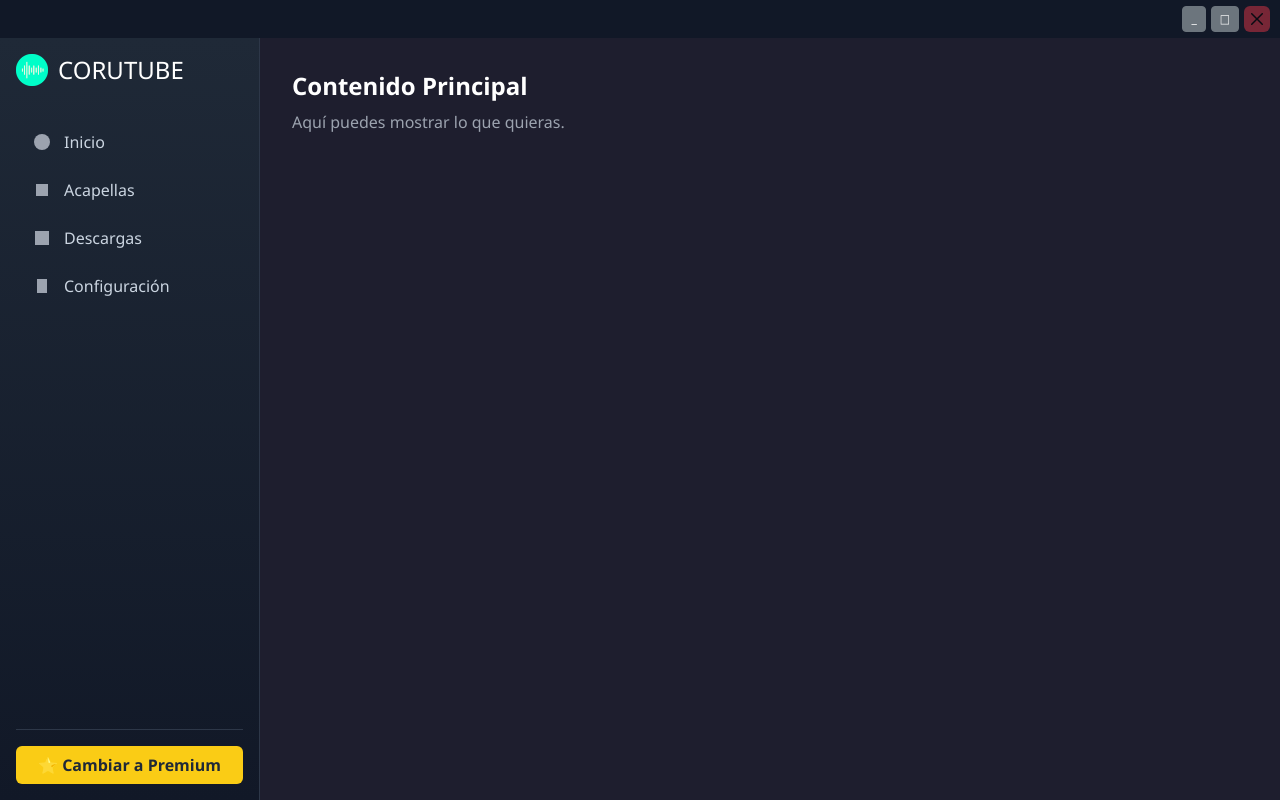
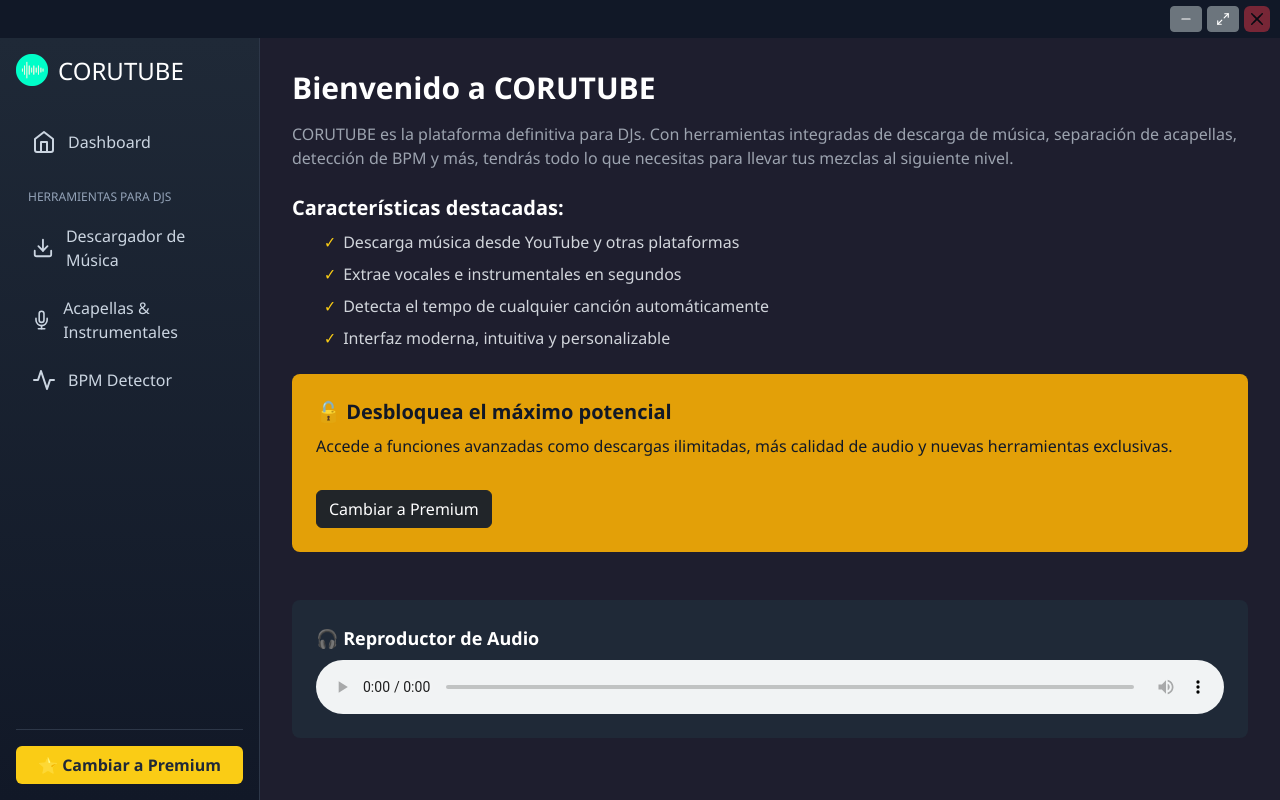
Before and after one commit to Corujotobiasok/platform_djs, a Python web app: template templates/index.html in a window 1280 px wide. Run offline with Jinja, Linux system fonts and the light colour scheme; the template is opened without the code that fills it, so the values that code supplies are empty; some libraries are stand-ins or nearby versions.

Commit message:
diseño ya casiuu terminado

```diff
--- a/templates/index.html
+++ b/templates/index.html
@@ -5,17 +5,16 @@
   <title>App con barra personalizada</title>
   <link href="https://cdn.jsdelivr.net/npm/flowbite@3.1.2/dist/flowbite.min.css" rel="stylesheet" />
   <link href="https://cdn.jsdelivr.net/npm/bootstrap@5.3.3/dist/css/bootstrap.min.css" rel="stylesheet">
+  <script src="https://unpkg.com/feather-icons"></script>
   <style>
-    * {
-      margin: 0;
-      padding: 0;
-      box-sizing: border-box;
-    }
+    * { margin: 0; padding: 0; box-sizing: border-box; }
 
     body {
       font-family: 'Segoe UI', Tahoma, Geneva, Verdana, sans-serif;
       background-color: #121721;
       color: white;
+      overflow: hidden;
+      height: 100vh;
     }
 
     .titlebar {
@@ -38,8 +37,12 @@
       padding: 0 8px;
       font-size: 0.75rem;
       height: 26px;
-      line-height: 1;
+      display: flex;
+      align-items: center;
+      justify-content: center;
     }
+
+    .titlebar .btn svg { width: 14px; height: 14px; }
 
     .titlebar .btn-close {
       padding: 0;
@@ -51,6 +54,7 @@
     .app-container {
       display: flex;
       height: calc(100vh - 38px);
+      overflow: hidden;
     }
 
     .sidebar {
@@ -61,6 +65,7 @@
       display: flex;
       flex-direction: column;
       justify-content: space-between;
+      flex-shrink: 0;
     }
 
     .sidebar-header {
@@ -75,11 +80,15 @@
       margin-right: 10px;
     }
 
-    .sidebar ul {
-      list-style: none;
-      padding-left: 0;
-      flex-grow: 1;
+    .sidebar h6 {
+      font-size: 0.75rem;
+      text-transform: uppercase;
+      color: #94a3b8;
+      padding-left: 0.75rem;
+      margin-bottom: 0.5rem;
     }
+
+    .sidebar ul { list-style: none; padding-left: 0; }
 
     .sidebar ul li a,
     .sidebar ul li button {
@@ -99,9 +108,7 @@
       color: white;
     }
 
-    .sidebar svg {
-      margin-right: 12px;
-    }
+    .sidebar svg { margin-right: 12px; }
 
     .sidebar-footer {
       padding-top: 1rem;
@@ -119,6 +126,38 @@
       flex-grow: 1;
       background-color: #1e1e2e;
       padding: 2rem;
+      overflow-y: auto;
+      height: 100%;
+    }
+
+    .tab-content { display: none; }
+    .tab-content.active { display: block; }
+
+    .feature-list li {
+      margin-bottom: 0.5rem;
+      padding-left: 1.2rem;
+      position: relative;
+    }
+
+    .feature-list li::before {
+      content: "✓";
+      position: absolute;
+      left: 0;
+      color: #facc15;
+    }
+
+    /* Scroll personalizado */
+    main::-webkit-scrollbar {
+      width: 10px;
+    }
+
+    main::-webkit-scrollbar-thumb {
+      background-color: #374151;
+      border-radius: 6px;
+    }
+
+    main::-webkit-scrollbar-track {
+      background-color: #1e1e2e;
     }
   </style>
 </head>
@@ -127,51 +166,32 @@
     <div class="window-controls"></div>
     <div class="window-controls"></div>
     <div class="window-controls">
-      <button class="btn btn-secondary btn-sm" onclick="window.electronAPI.minimize()" title="Minimizar">_</button>
-      <button class="btn btn-secondary btn-sm" onclick="window.electronAPI.maximize()" title="Maximizar">□</button>
-      <button class="btn btn-danger btn-sm btn-close" onclick="window.electronAPI.close()" title="Cerrar"></button>
+      <button class="btn btn-secondary btn-sm" onclick="window.electronAPI.minimize()" title="Minimizar"><i data-feather="minus"></i></button>
+      <button class="btn btn-secondary btn-sm" onclick="window.electronAPI.maximize()" title="Maximizar"><i data-feather="maximize-2"></i></button>
+      <button class="btn btn-danger btn-sm btn-close" onclick="window.electronAPI.close()" title="Cerrar"><i data-feather="x"></i></button>
     </div>
   </div>
 
   <div class="app-container">
     <div class="sidebar">
-      <!-- Sección superior: Logo y nombre -->
       <div>
         <div class="sidebar-header">
           <img src="assets/ico.png" alt="Logo" />
-          <h4 class="mb-0">CORUTUBE</h4>
+          <h4 class="mb-0" style="margin-top: 2px;">CORUTUBE</h4>
         </div>
 
-        <!-- Sección media: Navegación -->
+        <ul class="mb-4">
+          <li><a href="#" class="group" data-tab="inicio"><i data-feather="home"></i>Dashboard</a></li>
+        </ul>
+
+        <h6>Herramientas para DJs</h6>
         <ul>
-          <li>
-            <a href="#" class="group">
-              <svg class="w-5 h-5 text-gray-400 group-hover:text-white" fill="currentColor" viewBox="0 0 20 20"><path d="M10 2a8 8 0 100 16 8 8 0 000-16z"></path></svg>
-              Inicio
-            </a>
-          </li>
-          <li>
-            <a href="#" class="group">
-              <svg class="w-5 h-5 text-gray-400 group-hover:text-white" fill="currentColor" viewBox="0 0 20 20"><path d="M4 4h12v12H4z"></path></svg>
-              Acapellas
-            </a>
-          </li>
-          <li>
-            <a href="#" class="group">
-              <svg class="w-5 h-5 text-gray-400 group-hover:text-white" fill="currentColor" viewBox="0 0 20 20"><path d="M3 3h14v14H3z"></path></svg>
-              Descargas
-            </a>
-          </li>
-          <li>
-            <a href="#" class="group">
-              <svg class="w-5 h-5 text-gray-400 group-hover:text-white" fill="currentColor" viewBox="0 0 20 20"><path d="M5 3h10v14H5z"></path></svg>
-              Configuración
-            </a>
-          </li>
+          <li><a href="#" class="group" data-tab="descargas"><i data-feather="download"></i>Descargador de Música</a></li>
+          <li><a href="#" class="group" data-tab="acapellas"><i data-feather="mic"></i>Acapellas & Instrumentales</a></li>
+          <li><a href="#" class="group" data-tab="bpm"><i data-feather="activity"></i>BPM Detector</a></li>
         </ul>
       </div>
 
-      <!-- Sección inferior: Botón Premium -->
       <div class="sidebar-footer">
         <button class="btn btn-premium" onclick="alert('Funcionalidad premium próximamente')">
           ⭐ Cambiar a Premium
@@ -180,9 +200,71 @@
     </div>
 
     <main>
-      <h1 class="text-white text-2xl font-bold">Contenido Principal</h1>
-      <p class="text-gray-400">Aquí puedes mostrar lo que quieras.</p>
+      <div id="inicio" class="tab-content active">
+        <h1 class="text-white text-3xl font-bold mb-3">Bienvenido a CORUTUBE</h1>
+        <p class="text-gray-400 mb-4">
+          CORUTUBE es la plataforma definitiva para DJs. Con herramientas integradas de descarga de música,
+          separación de acapellas, detección de BPM y más, tendrás todo lo que necesitas para llevar tus mezclas al siguiente nivel.
+        </p>
+
+        <h2 class="text-white text-xl font-semibold mb-2">Características destacadas:</h2>
+        <ul class="feature-list text-gray-300 mb-4">
+          <li>Descarga música desde YouTube y otras plataformas</li>
+          <li>Extrae vocales e instrumentales en segundos</li>
+          <li>Detecta el tempo de cualquier canción automáticamente</li>
+          <li>Interfaz moderna, intuitiva y personalizable</li>
+        </ul>
+
+        <div class="bg-yellow-400 p-4 rounded-lg text-gray-900 mt-4">
+          <h3 class="text-xl font-bold mb-2">🔓 Desbloquea el máximo potencial</h3>
+          <p>Accede a funciones avanzadas como descargas ilimitadas, más calidad de audio y nuevas herramientas exclusivas.</p>
+          <button class="btn btn-dark mt-3" onclick="alert('Versión premium próximamente disponible')">
+            Cambiar a Premium
+          </button>
+        </div>
+
+        <!-- Reproductor de audio -->
+        <div class="bg-gray-800 p-4 rounded-lg mt-5">
+          <h2 class="text-white text-lg font-semibold mb-2">🎧 Reproductor de Audio</h2>
+          <audio controls class="w-full rounded-lg">
+            <source src="assets/sample.mp3" type="audio/mpeg">
+            Tu navegador no soporta el reproductor de audio.
+          </audio>
+        </div>
+      </div>
+
+      <div id="acapellas" class="tab-content">
+        <h1 class="text-white text-2xl font-bold">Separador de Acapellas</h1>
+        <p class="text-gray-400">Aquí estará la herramienta para separar voces e instrumentales.</p>
+      </div>
+
+      <div id="descargas" class="tab-content">
+        <h1 class="text-white text-2xl font-bold">Descargador de Música</h1>
+        <p class="text-gray-400">Puedes descargar tracks desde YouTube u otros sitios.</p>
+      </div>
+
+      <div id="bpm" class="tab-content">
+        <h1 class="text-white text-2xl font-bold">Detector de BPM</h1>
+        <p class="text-gray-400">Calcula automáticamente el tempo de cualquier canción.</p>
+      </div>
     </main>
   </div>
+
+  <script>
+    const links = document.querySelectorAll('[data-tab]');
+    const tabs = document.querySelectorAll('.tab-content');
+
+    links.forEach(link => {
+      link.addEventListener('click', (e) => {
+        e.preventDefault();
+        const targetId = link.getAttribute('data-tab');
+
+        tabs.forEach(tab => tab.classList.remove('active'));
+        document.getElementById(targetId).classList.add('active');
+      });
+    });
+
+    feather.replace();
+  </script>
 </body>
 </html>
```
